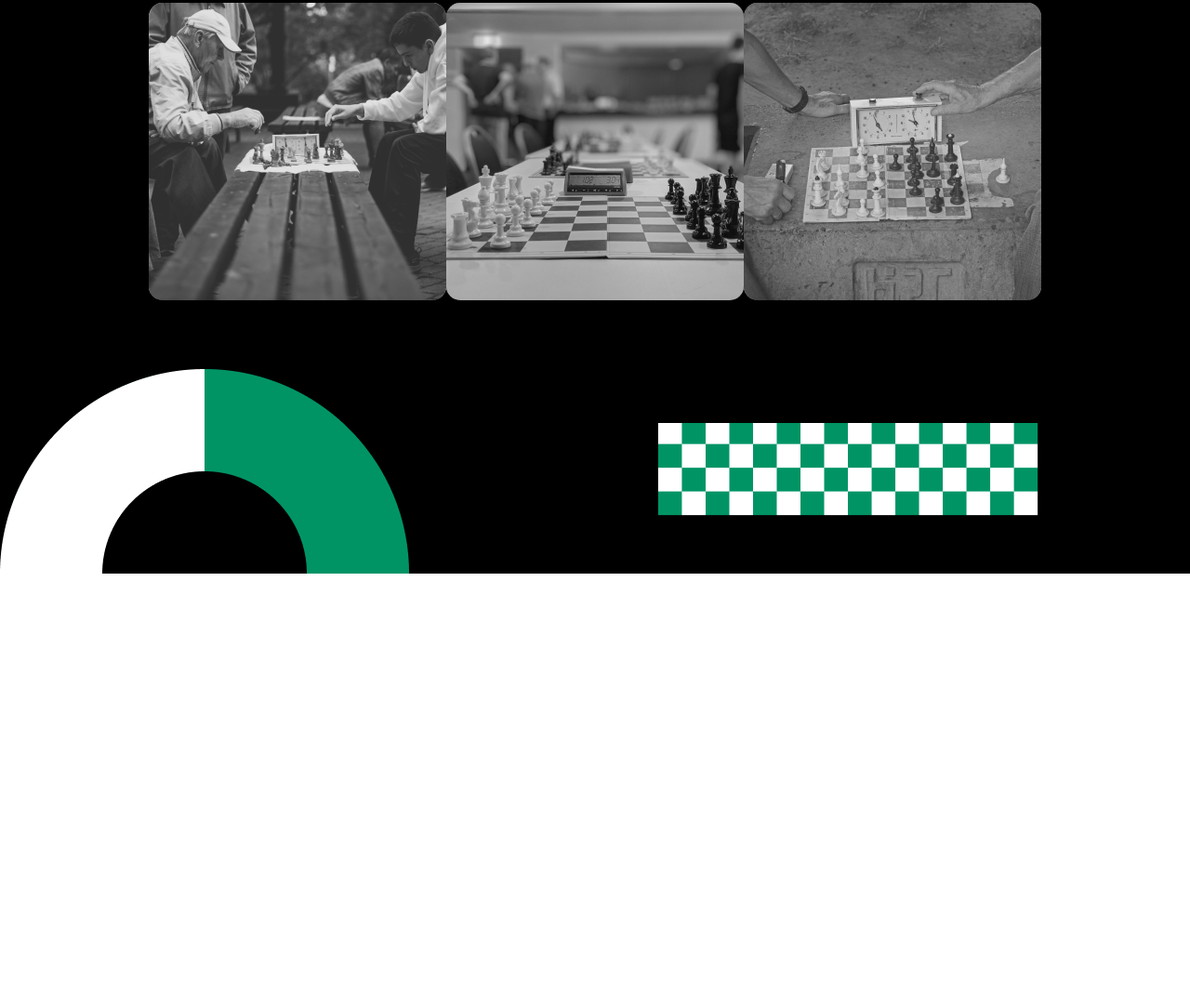
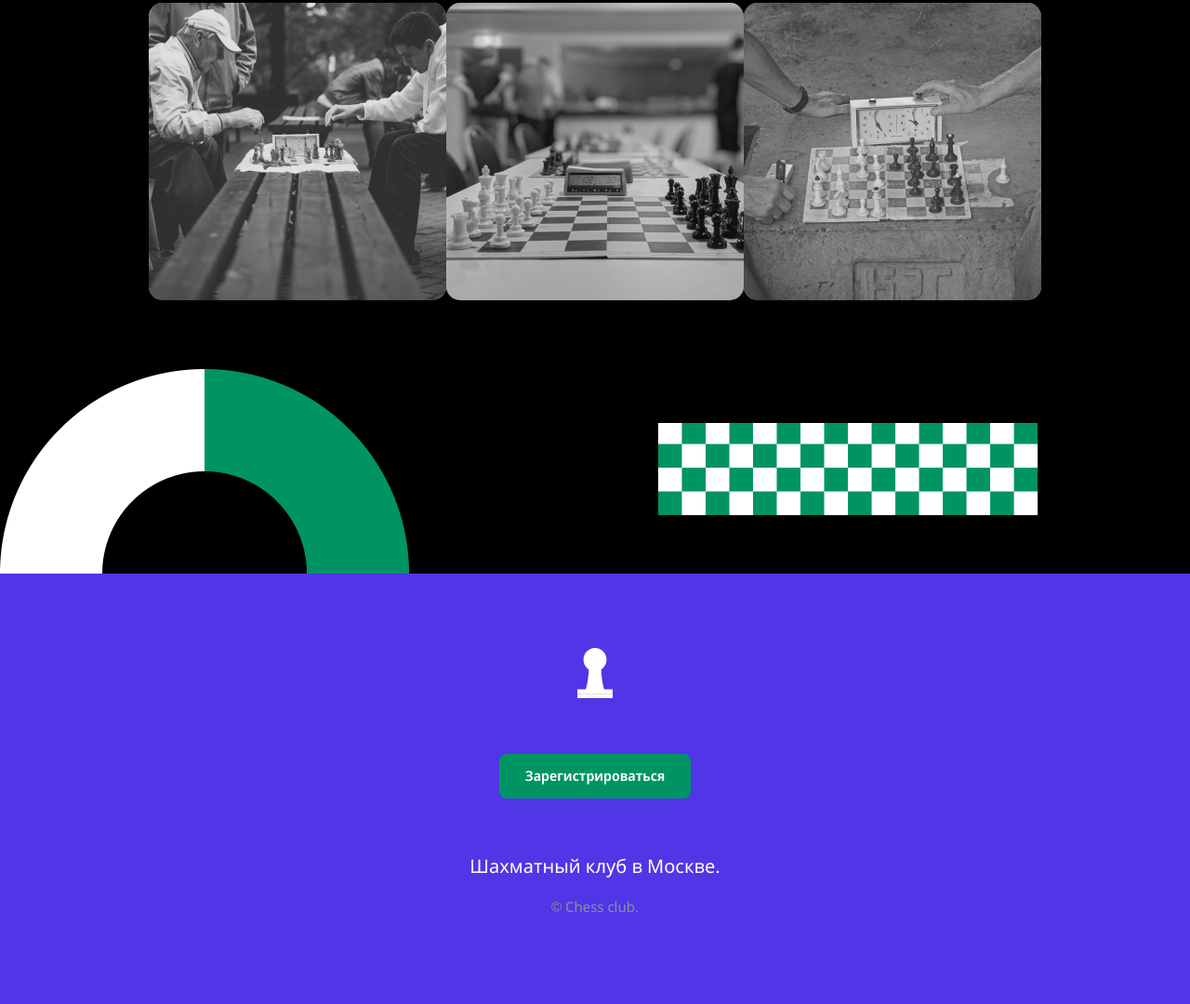
Before and after one commit to ybukhteev/chess, a plain HTML site: page index.html in a window 1280 px wide. Shown: the part 2677-3757 px from the top of the page at 93% size. Before the commit the page ends 3294 px from the top, so only its background shows below. Drawn offline with Linux system fonts and the light colour scheme; files whose address does not match are found by name.

Commit message:
added footer with styles

```diff
--- /dev/null
+++ b/blocks/footer/__button/footer__button.css
@@ -0,0 +1,3 @@
+.footer__button {
+  background-color: #009465;
+}
--- /dev/null
+++ b/blocks/footer/__container/footer__container.css
@@ -0,0 +1,7 @@
+.footer__container {
+  display: flex;
+  flex-direction: column;
+  row-gap: 60px;
+  align-items: center;
+  padding: 80px 0;
+}
--- /dev/null
+++ b/blocks/footer/__copyright/footer__copyright.css
@@ -0,0 +1,5 @@
+.footer__copyright {
+  margin-top: -40px;
+  color: #8E9199;
+  font: 400 15px/20px 'Noto Sans', 'Arial', sans-serif;
+}
--- /dev/null
+++ b/blocks/footer/__text/footer__text.css
@@ -0,0 +1,6 @@
+.footer__text {
+  margin: 0;
+  max-width: 500px;
+  color: #fff;
+  font: 400 20px/26px 'Noto Sans', 'Arial', sans-serif;
+}
--- /dev/null
+++ b/blocks/footer/footer.css
@@ -0,0 +1,3 @@
+.footer {
+  background-color: #5036E6;
+}
--- a/index.html
+++ b/index.html
@@ -69,5 +69,13 @@
       <div class="battle__chess-stripe"></div>
     </div>
   </section>
+  <footer class="footer">
+    <div class="container footer__container">
+      <img src="./images/logo.svg" alt="Логотип" class="footer__logo">
+      <button class="footer__button button">Зарегистрироваться</button>
+      <p class="footer__text">Шахматный клуб в Москве.</p>
+      <p class="footer__copyright">&copy; Chess club.</p>
+    </div>
+  </footer>
 </body>
 </html>
--- a/pages/index.css
+++ b/pages/index.css
@@ -56,3 +56,11 @@
 @import url(../blocks/battle/__images/battle__images.css);
 @import url(../blocks/battle/__half-ring/battle__half-ring.css);
 @import url(../blocks/battle/__chess-stripe/battle__chess-stripe.css);
+
+/* Импорт файлов стелй футера */
+@import url(../blocks/footer/footer.css);
+@import url(../blocks/footer/__container/footer__container.css);
+@import url(../blocks/footer/__logo/footer__logo.css);
+@import url(../blocks/footer/__button/footer__button.css);
+@import url(../blocks/footer/__text/footer__text.css);
+@import url(../blocks/footer/__copyright/footer__copyright.css);
```
Also changed, not shown: blocks/footer/__logo/footer__logo.css (added).
